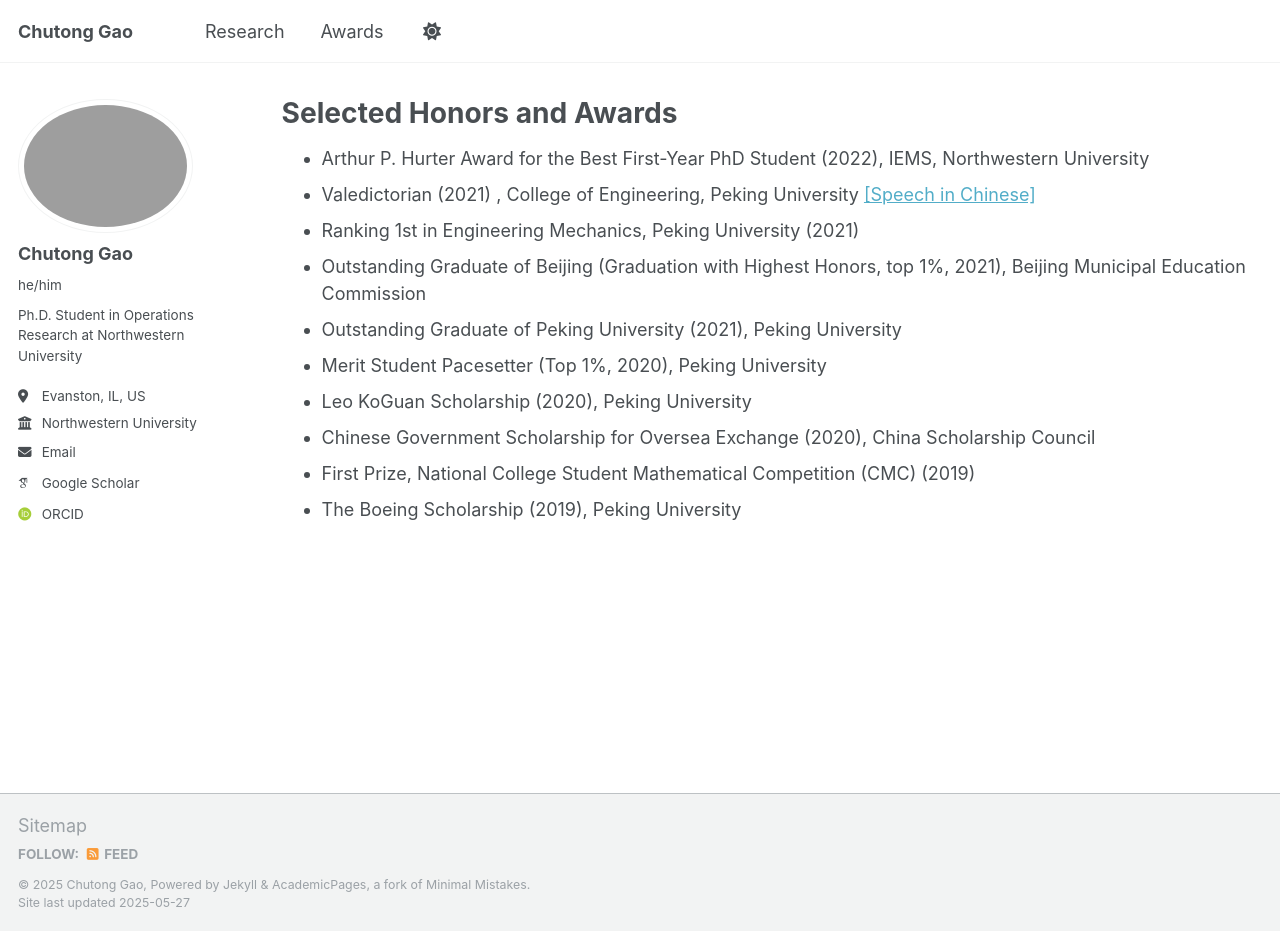
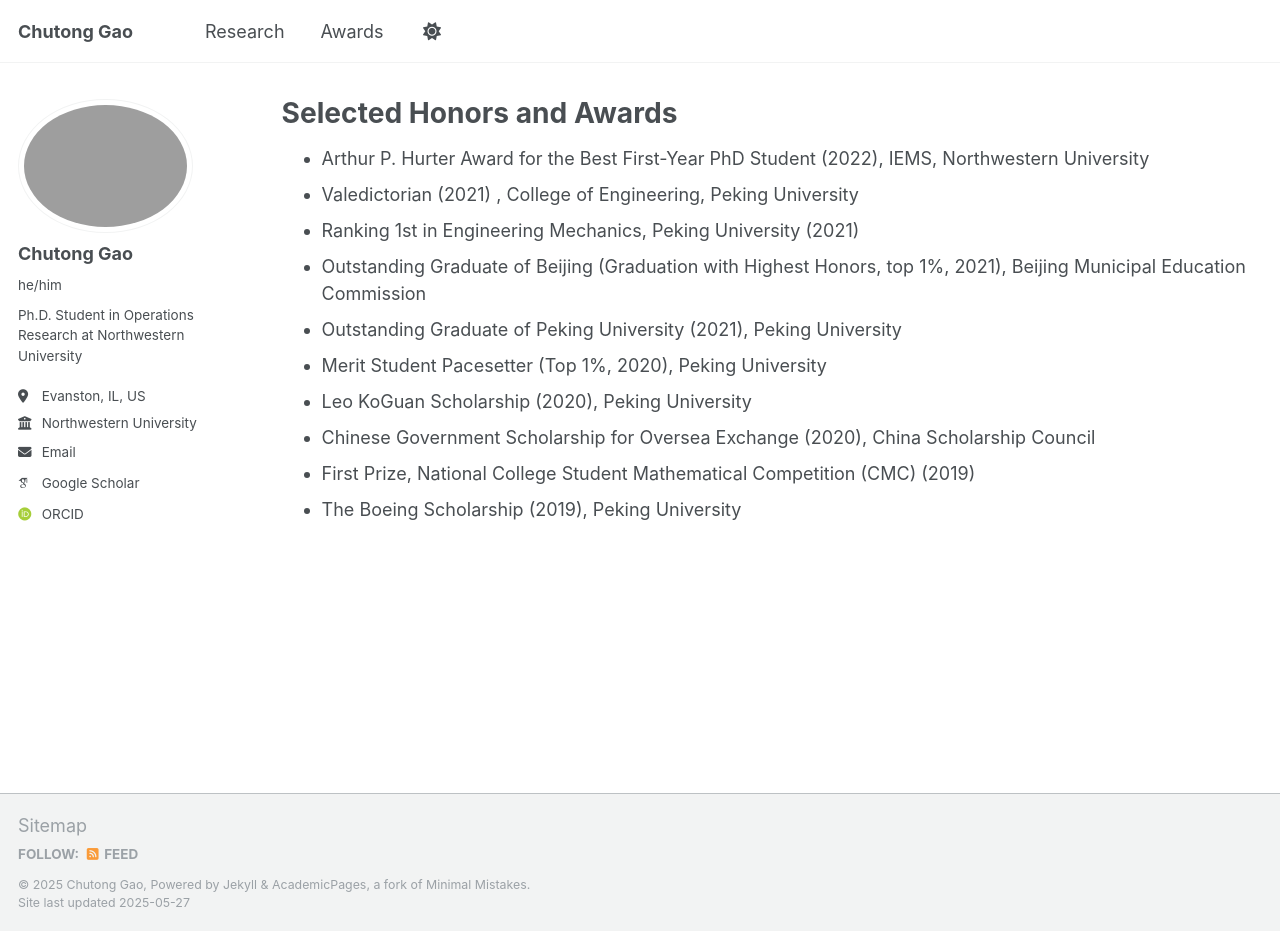
Before and after one commit to chutonggao/chutonggao.github.io, a Jekyll site: the page built from _pages/awards.md, in a window 1280 px wide and 931 px high. Built offline with Jekyll 4.4.1, drawn with Linux system fonts in a browser that asks for light colours; some web fonts are replaced.

Commit message:
Update awards.md

```diff
--- a/_pages/awards.md
+++ b/_pages/awards.md
@@ -5,7 +5,7 @@ permalink: /awards/
 author_profile: true
 ---
 - Arthur P. Hurter Award for the Best First-Year PhD Student (2022), IEMS, Northwestern University
-- Valedictorian (2021) , College of Engineering, Peking University [[Speech in Chinese]](https://mp.weixin.qq.com/s/0sV8uBQyEGR3Y8oDuxxEnQ)
+- Valedictorian (2021) , College of Engineering, Peking University
 - Ranking 1st in Engineering Mechanics, Peking University (2021)
 - Outstanding Graduate of Beijing (Graduation with Highest Honors, top 1%, 2021), Beijing Municipal Education Commission
 - Outstanding Graduate of Peking University (2021), Peking University
```
